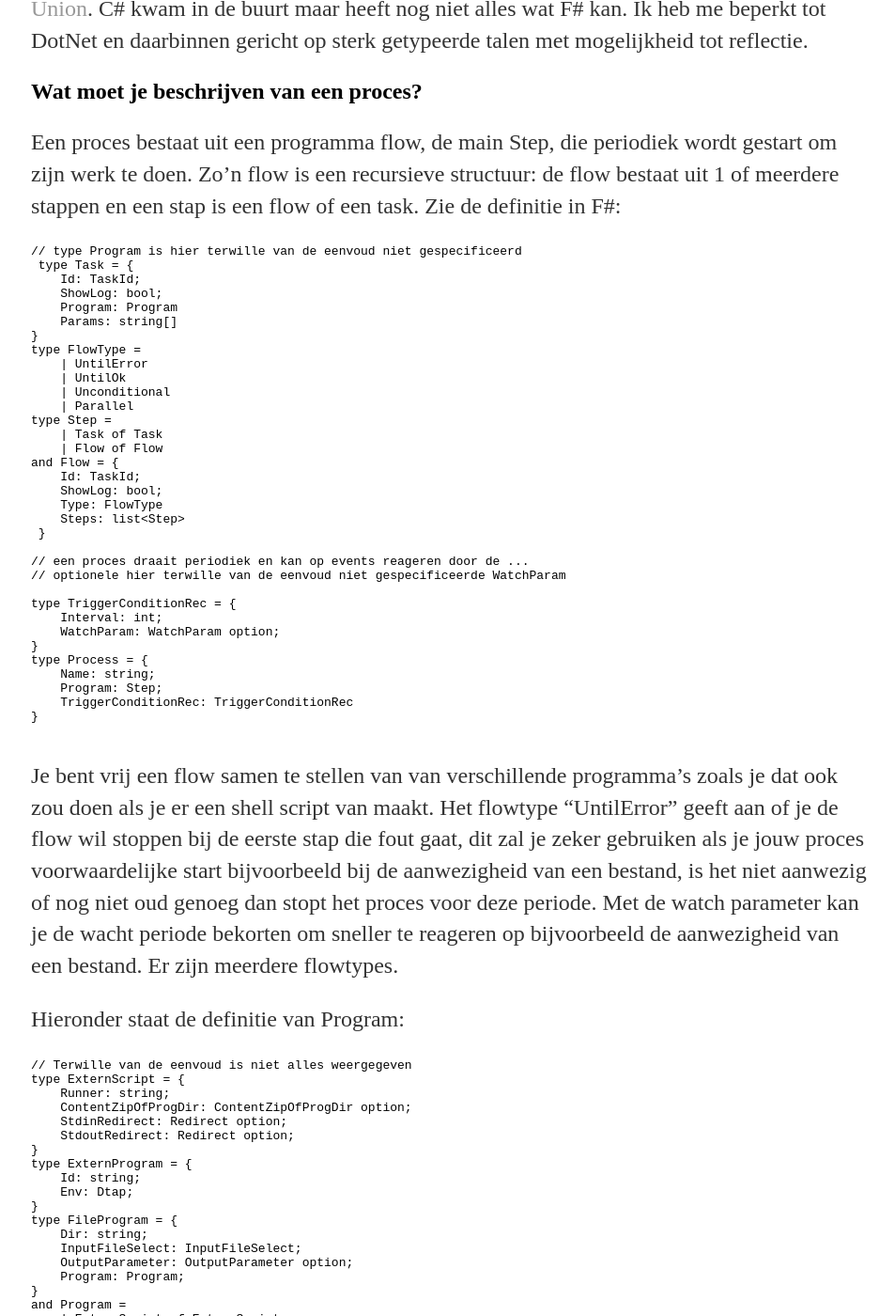
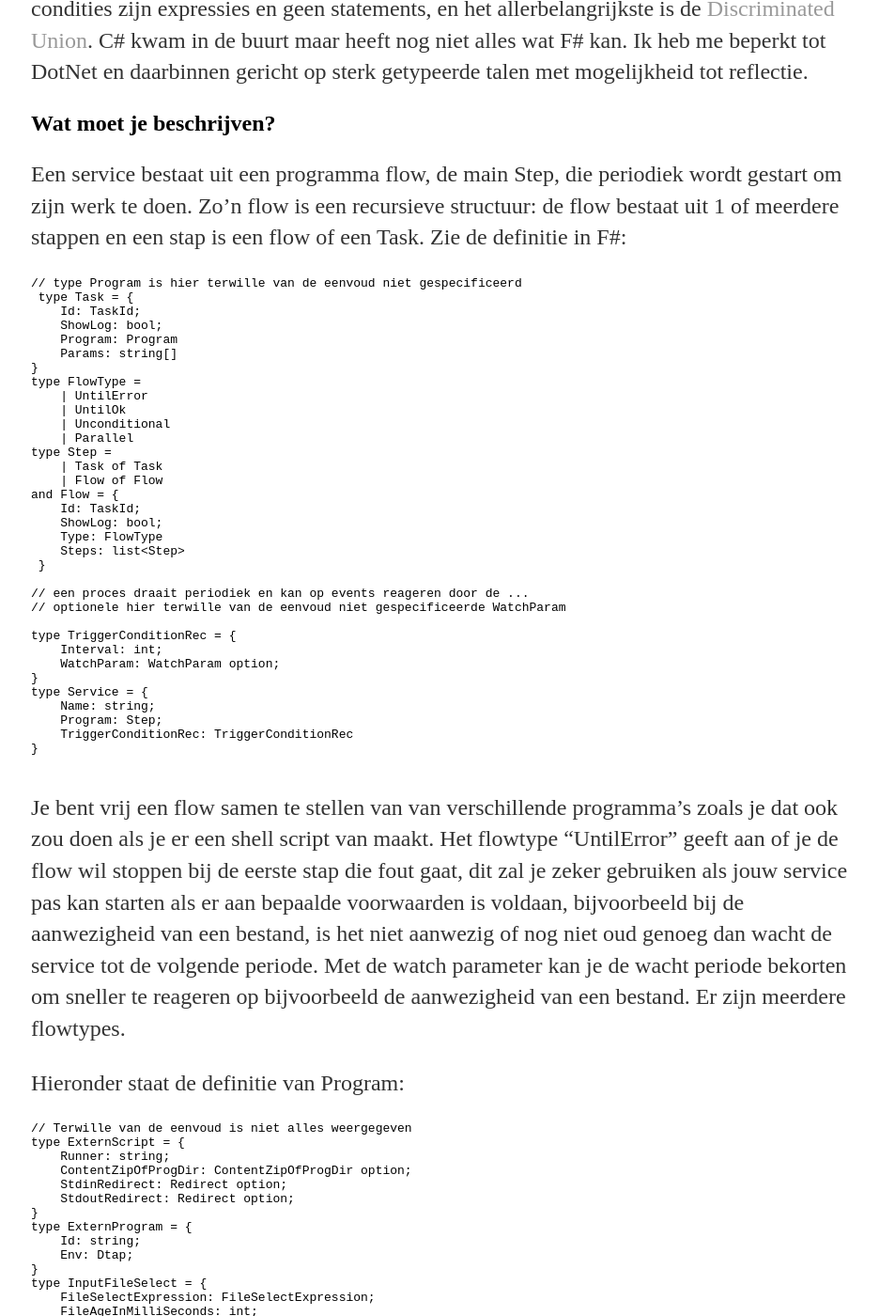
Before and after one commit to paedelm/paedelm.github.io, a Jekyll site: the page built from _posts/2021-04-26-processen beschrijven.md, in a window 1280 px wide and 1400 px high, scrolled down 862 px. Shown: the whole window at 94% size, without its empty margins (159-1112 px from the left). Built offline with Jekyll 4.4.1, drawn with Linux system fonts in a browser that asks for light colours; some of the changed text lies outside the part shown.

Commit message:
veel toegevoegd

```diff
--- a/_posts/2021-04-26-processen beschrijven.md
+++ b/_posts/2021-04-26-processen beschrijven.md
@@ -6,13 +6,13 @@ date: 2021-04-26
 
 ## Achtergrond
 
- In het kader van een betrouwbaar en veilig IT domein, is het idee om de processen in Git te beschrijven en met die beschrijving ze ergens anders geautomatiseerd te laten draaien. Vanwege dat automatisme zal de beschrijving getypeerd moeten worden. Eenduidigheid is nodig, je hebt geen mogelijkheid meer om te vragen "wat bedoel je". Er zijn heel wat eisen te stellen aan de beschrijving, denk aan de mogelijkheid van uitbreiden van het schema zonder oude beschrijvingen te herschrijven, ondersteuning in een IDE zoals intellisense, maken van eigen templates voor bekende proces patronen, eenvoudige syntax en nog meer.
+ In het kader van een betrouwbaar en veilig IT domein, is het idee om de processen in Git te beschrijven en met die beschrijving ze ergens anders geautomatiseerd en beheerst te laten draaien als zogenaamde **_services_**. Vanwege dat automatisme zal de beschrijving getypeerd moeten worden. Eenduidigheid is nodig, je hebt geen mogelijkheid meer om te vragen "wat bedoel je". Er zijn heel wat eisen te stellen aan de beschrijving, denk aan de mogelijkheid van uitbreiden van het schema zonder oude beschrijvingen te herschrijven, ondersteuning in een IDE zoals intellisense, maken van eigen templates voor bekende proces patronen, eenvoudige syntax en nog meer.
 
  Mijn keuze is niet op een export beschrijving gevallen maar op een programmeertaal die bekende export formaten kan produceren. Een programmeertaal omdat daar alles inzit voor hergebruik, conditioneel genereren, indelen in sourcefiles, gebruik van intellisense, pre-processing zoals compileren, controleren zoals testen en nog veel meer. Uiteindelijk ben ik op F# terecht gekomen het heeft de voordelen van een dotnet omgeving met zijn uitgebreide library, het heeft een eenvoudige syntax, het heeft string interpolatie voor templates, condities zijn expressies en geen statements, en het allerbelangrijkste is de [Discriminated Union](https://fsharpforfunandprofit.com/posts/discriminated-unions/). C# kwam in de buurt maar heeft nog niet alles wat F# kan. Ik heb me beperkt tot DotNet en daarbinnen gericht op sterk getypeerde talen met mogelijkheid tot reflectie.
 
-## Wat moet je beschrijven van een proces?
+## Wat moet je beschrijven?
 
- Een proces bestaat uit een programma flow, de main Step, die periodiek wordt gestart om zijn werk te doen. Zo'n flow is een recursieve structuur: de flow bestaat uit 1 of meerdere stappen en een stap is een flow of een task. Zie de definitie in F#:
+ Een service bestaat uit een programma flow, de main Step, die periodiek wordt gestart om zijn werk te doen. Zo'n flow is een recursieve structuur: de flow bestaat uit 1 of meerdere stappen en een stap is een flow of een Task. Zie de definitie in F#:
  ~~~
 // type Program is hier terwille van de eenvoud niet gespecificeerd
  type Task = {
@@ -43,14 +43,14 @@ type TriggerConditionRec = {
     Interval: int;
     WatchParam: WatchParam option;
 }
-type Process = {
+type Service = {
     Name: string;
     Program: Step;
     TriggerConditionRec: TriggerConditionRec
 }
 
  ~~~
-Je bent vrij een flow samen te stellen van van verschillende programma's zoals je dat ook zou doen als je er een shell script van maakt. Het flowtype "UntilError" geeft aan of je de flow wil stoppen bij de eerste stap die fout gaat, dit zal je zeker gebruiken als je jouw proces voorwaardelijke start bijvoorbeeld bij de aanwezigheid van een bestand, is het niet aanwezig of nog niet oud genoeg dan stopt het proces voor deze periode. Met de watch parameter kan je de wacht periode bekorten om sneller te reageren op bijvoorbeeld de aanwezigheid van een bestand. Er zijn meerdere flowtypes.
+Je bent vrij een flow samen te stellen van van verschillende programma's zoals je dat ook zou doen als je er een shell script van maakt. Het flowtype "UntilError" geeft aan of je de flow wil stoppen bij de eerste stap die fout gaat, dit zal je zeker gebruiken als jouw service pas kan starten als er aan bepaalde voorwaarden is voldaan, bijvoorbeeld bij de aanwezigheid van een bestand, is het niet aanwezig of nog niet oud genoeg dan wacht de service tot de volgende periode. Met de watch parameter kan je de wacht periode bekorten om sneller te reageren op bijvoorbeeld de aanwezigheid van een bestand. Er zijn meerdere flowtypes.
 
 Hieronder staat de definitie van Program:
 ~~~
@@ -65,6 +65,10 @@ type ExternProgram = {
     Id: string;
     Env: Dtap;
 }
+type InputFileSelect = {
+    FileSelectExpression: FileSelectExpression;
+    FileAgeInMilliSeconds: int;
+}
 type FileProgram = {
     Dir: string;
     InputFileSelect: InputFileSelect;
@@ -77,9 +81,9 @@ and Program =
     | FileProgram of FileProgram
 
 ~~~
-De essentie hiervan is dat ExternScript als child process wordt opgestart, met de mogelijkheid tot redirect van stdin en stdout en ook de mogelijkheid om een eigen directory tree door te geven. ExternProgram is een DLL aanroep dus kent het ook geen redirects, deze mogelijkheid is gemaakt voor snelle checks en enigzins gevaarlijk omdat het niet in een child process draait.
+De essentie hiervan is dat type "ExternScript" als child process wordt opgestart, met de mogelijkheid tot redirect van stdin en stdout en ook de mogelijkheid om een eigen directory tree door te geven. Type "ExternProgram" is een DLL aanroep dus kent het ook geen redirects, deze mogelijkheid is gemaakt voor snelle checks en enigzins gevaarlijk omdat het niet in een child process draait.
 
-FileProgram is een koppeling van bestanden aan een Program, een pseudo Program, hiermee kan je binnen het proces toch een aantal bestanden parallel verwerken.
+Type "FileProgram" is een koppeling van bestanden aan een "Program", eigenlijk een _pseudo_ "Program", met property "InputFileSelect" geef je aan dat voor ieder bestand dat voldoet aan die conditie, het programma wordt opgestart. Hiermee kan je binnen de service toch bedoeld parallel verwerken.
 
 Hieronder volgt een definitie voorbeeld:
 ~~~
@@ -88,7 +92,7 @@ let pythonScript env  =  $"""
 {System.IO.File.ReadAllText "services/demoscript/demoscript.v2.py"}
 """
 
-let Proces name env =
+let Service name env =
     let program = Task {
             Id = sprintf "%s.%A.%d.%d" name env version revision
             ShowLog = true;
@@ -103,7 +107,26 @@ let Proces name env =
         }
     | _ -> None
 ~~~
-Ter verduidelijking: Er is geen enkelvoudige source maar de source is altijd afhankelijk van de omgeving waarin het draait. Dus als je OTAP omgevingen hebt dan heb je een viervoudig script, die van O, T, A en P.
-Daarom schrijf je een functie die als parameter de omgeving mee krijgt, en jij dus de mogelijkheid hebt om te gaan varieeren per omgeving. Daarnaast kan je aangeven of je wel een proces hebt voor die omgeving. Dat heet een option, je geeft terug "Some Value" of "None"
+Ter verduidelijking: De source bedient alle mogelijke omgevingen het bevat een functie die als parameter de omgeving mee krijgt en die als resultaat het item voor de bewuste omgeving terug geeft.  Als het source systeem gaat genereren, dat doet het als het runt, worden jouw functies aangeroepen met de juiste versie voor de juiste omgeving, en dat is gebaseerd op het _change_ systeem waar iedere versie van een service is gekoppeld aan een _change_. En de levensloop van de _change_ van Development tot Productie loopt. Als de _change_ wisselt van omgeving moet er opnieuw gegenereerd worden. Je hebt dus alle mogelijkheden om aanpassingen te doen aan de inhoud van alles wat zich in de Service bevindt. Daarnaast kan je aangeven of je wel een service hebt voor die omgeving. Dat heet een option, je geeft terug "Some Value" of "None"
 
  Als eerste wordt hier het pythonScript aangemaakt. Het bestaat uit environment variabelen en een python source die ingelezen wordt vanuit een file. Er wordt van het zo ontstane python script een Task aangemaakt met een Program van het type ExternScript met als runner python waaraan ons script doorgegeven. Dit Program wordt gebruikt in ons Process en dat wordt alleen gegenereerd als we in DEVL of TEST omgeving zitten. In de overige omgevingen wordt None geproduceerd.
+
+## Waar is rekening mee gehouden bij het kiezen van het beschrijvings systeem?
+
+* De beschrijving moet na import gelijk zijn aan wat het voor export was.
+
+  De beschrijving van het domein wordt in zijn geheel geëxporteerd en ter controle geïmporteerd, ze moeten dan gelijk zijn. Wat het export formaat is doet niet ter zake maar in de praktijk zal het versleutelde json zijn. Een eis is dat het onleesbaar is zonder sleutel.
+
+* Je moet er alles in kwijt kunnen.
+
+  Voorlopig kan alles er in behalve functions. Waar het source systeem met functions meerdere omgevingen bediend, ligt bij het export formaat de omgeving vast. Het is dus een export voor die bewuste omgeving.Omdat je byte arrays kan exporteren is al het exotische mogelijk. Ik heb daar al op voor gesorteerd door een directorytree(_ContentZipOfProgDir_) als optie op te nemen bij een _ExternScript_. Als voorbeeld hiervoor gebruik ik een java programma die voor exporteren wordt gecompileerd en waarvan de gecompileerde jar-file via de _ContentZipOfProgDir_ property mee komt in de export.
+
+* Optimaal gebruik maken van de Ide.
+
+  Ik gebruik VisualStudio Code, bij de code in F# voor het opbouwen van de beschrijving middels het Type systeem kan je intellisense gebruiken en wijst de Ide je op je fouten. Maar ook het python script, java programma of welke source dan ook, de Ide herkent het meestal wel of er is wel een plugin voor te krijgen en je hebt ondersteuning van de Ide bij het schrijven daarvan.
+
+  Soms moet je kiezen: de source van een script in een string constante met interpolatie of in een file met de juiste extensie. Gelukkig kan je beiden in F#, die aparte file geeft als voordeel dat de Ide je ondersteunt maar met de string constante (met interpolatie) kan je makkelijker templates programmeren.
+
+* Testen en controleren
+
+  Door te kiezen voor een actief systeem, jouw code wordt aangeroepen om iets te exporteren, is het ook makkelijk om controles in te bouwen, zeg maar unit tests. De eind controle probeer ik af te dwingen door jouw te vragen voor iedere versie van de service een script te leveren om test gegevens klaar te zetten, dat _test-initialisatie-script_ wordt gecombineerd in een UntilError flow met de service flow. Het resultaat is een eenmalige test van jouw service, als die fouten geeft, stopt de export.
```
